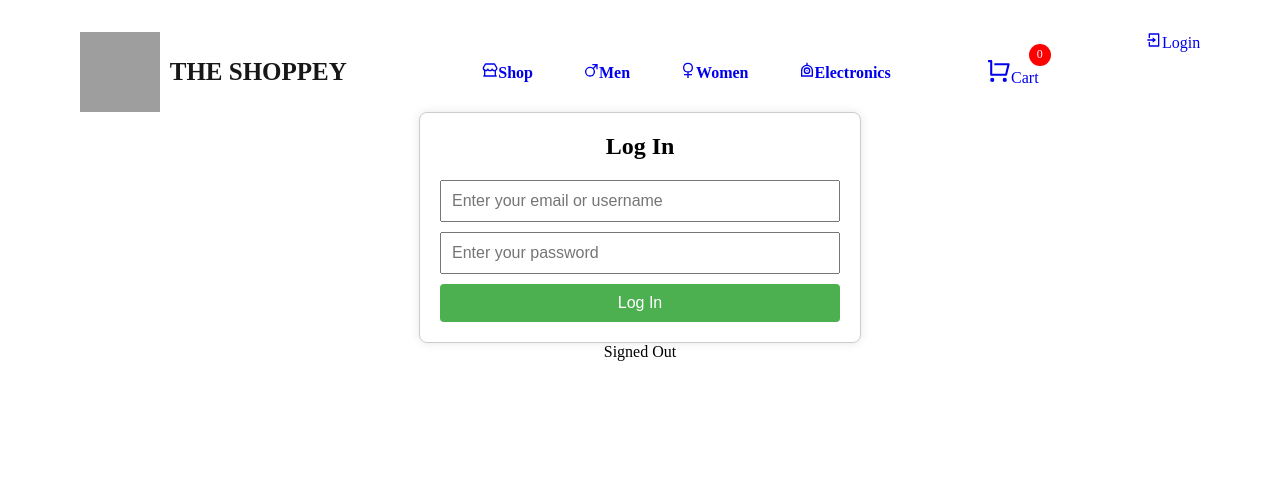
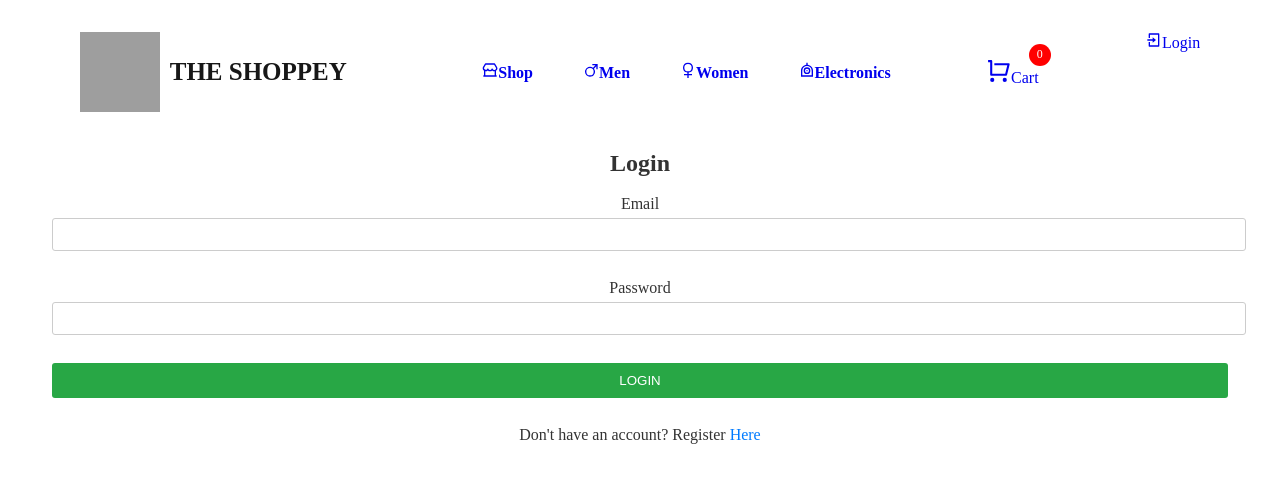
Before and after one commit to Ian-Ndungu/The-Shoppey, a React (Vite) app: page /login in a window 1280 px wide. Shown: the top 482 px of the page. Built offline with nearby package versions, Linux system fonts and the light colour scheme; no server answers; grey boxes are pictures that could not be loaded.

Commit message:
dealt with login

```diff
--- a/src/App.jsx
+++ b/src/App.jsx
@@ -6,11 +6,13 @@ import Cart from './pages/Cart';
 import WomenClothing from './pages/womens';
 import MenClothing from './pages/men';
 import Shop from './pages/shop';
-import SignIn from './pages/login';
+import {Login} from './pages/login';
+import Signup from './pages/signup';
 import Jewelery from './pages/jewelery';
 import About from './pages/about';
 import './App.css'
 import { CartContextProvider } from './pages/cartcontext';
+import RequireAuth from './components/RequireAuth';
 
 
 function App() {
@@ -36,6 +38,7 @@ function App() {
         <BrowserRouter>
           <Navbar />
           <Routes>
+            <Route element={<RequireAuth/>}>
             <Route path='/'element={<Shop />}/>
             <Route path='/mens'element={<MenClothing onAddToCart={handleAddToCart}/>}/>
             <Route path='/womens'element={<WomenClothing onAddToCart={handleAddToCart}/>}/>
@@ -43,7 +46,10 @@ function App() {
             <Route path='/cart' element={<Cart cartItems={cart} onCheckout={handleCheckout} onDeleteItem={handleDeleteItem} />} />
             <Route path='/jewelery' element={<Jewelery onAddToCart={handleAddToCart}/>}/>
             <Route path='/about' element={<About />} />
-            <Route path='/login' element={<SignIn />} />
+
+            </Route>
+            <Route path='/login' element={<Login />} />
+            <Route path='/signup' element={<Signup />} />
           </Routes>
         </BrowserRouter>
       </CartContextProvider>
--- /dev/null
+++ b/src/components/RequireAuth.jsx
@@ -0,0 +1,14 @@
+import React from 'react'
+import { Outlet, Navigate, useLocation } from 'react-router-dom'
+import { auth } from '../firebase'
+
+function RequireAuth() {
+    const location = useLocation()
+    console.log(auth)
+    return (
+        auth?.currentUser?.email ? <Outlet/> : <Navigate to="/login" state={{from:location}} replace/>
+    )
+
+}
+
+export default RequireAuth
--- a/src/firebase.jsx
+++ b/src/firebase.jsx
@@ -1,26 +1,30 @@
 // Import the functions you need from the SDKs you need
 import { initializeApp } from "firebase/app";
 import { getAnalytics } from "firebase/analytics";
-import { getAuth,signInWithEmailAndPassword, createUserWithEmailAndPassword} from "firebase/auth";
+import { getAuth,signInWithEmailAndPassword, createUserWithEmailAndPassword, signOut} from "firebase/auth";
+import { getFirestore } from 'firebase/firestore';
+import { getStorage } from 'firebase/storage';
 // TODO: Add SDKs for Firebase products that you want to use
 // https://firebase.google.com/docs/web/setup#available-libraries
 
 // Your web app's Firebase configuration
 // For Firebase JS SDK v7.20.0 and later, measurementId is optional
-const firebaseConfig = {
-  apiKey: "AIzaSyAN76hYTAMlMqB0t6I3agq_O4rOjsSvuBw",
-  authDomain: "the-shoppey.firebaseapp.com",
-  projectId: "the-shoppey",
-  storageBucket: "the-shoppey.appspot.com",
-  messagingSenderId: "703358051759",
-  appId: "1:703358051759:web:6d16aa82ce837142187b5a",
-  measurementId: "G-YNJKTGTYF3"
-};
+  const firebaseConfig = {
+    apiKey: "AIzaSyBkTGVhTTj3q2lP0PcIUmKZkgXPMT-dOfk",
+    authDomain: "the-shoppey-66657.firebaseapp.com",
+    projectId: "the-shoppey-66657",
+    storageBucket: "the-shoppey-66657.appspot.com",
+    messagingSenderId: "2369653027",
+    appId: "1:2369653027:web:f617aec644316300b82496",
+    measurementId: "G-273DLNG5T0"
+  };
 
-// Initialize Firebase
+
+// Initialize Firebase Authentication and get a reference to the service
 const app = initializeApp(firebaseConfig);
 const analytics = getAnalytics(app);
+const auth = getAuth(app);
+const db = getFirestore(app);
+const storage = getStorage(app);
 
-// Initialize Firebase Authentication and get a reference to the service
-const auth = getAuth(app);
-export { auth, signInWithEmailAndPassword, createUserWithEmailAndPassword };
+export { auth, db, storage, signInWithEmailAndPassword, createUserWithEmailAndPassword, signOut};
--- a/src/pages/Cart.jsx
+++ b/src/pages/Cart.jsx
@@ -1,13 +1,28 @@
-import React, { useContext } from 'react';
+import React, { useContext, useEffect } from 'react';
 import { CartContext } from '../pages/cartcontext';
-import { Link } from 'react-router-dom';
+import { Link, useNavigate } from 'react-router-dom';
 import { RiAddFill, RiDeleteBinLine, RiSubtractFill } from 'react-icons/ri';
-import './Cart.css'
+import { auth } from '../firebase';
+import './Cart.css';
 
-export const Cart = () => {
+const Cart = () => {
   const { shoppingCart, dispatch, totalPrice, totalQty } = useContext(CartContext);
 
-  const calculateTotalPrice = (cartItems) => cartItems.reduce((acc, item) => acc + (item.price * item.qty), 0);
+  const calculateTotalPrice = (cartItems) =>
+    cartItems.reduce((acc, item) => acc + item.price * item.qty, 0);
+
+  const history = useNavigate();
+  console.log(auth.currentUser)
+
+  useEffect(() => {
+    const unsubscribe = auth.onAuthStateChanged((user) => {
+      if (!user) {
+        history('/login');
+      }
+    });
+
+    return () => unsubscribe();
+  }, [history]);
 
   return (
     <>
@@ -16,10 +31,12 @@ export const Cart = () => {
         {shoppingCart.length === 0 && (
           <>
             <div>No items in your cart...</div>
-            <div><Link to="/">Return to Home page</Link></div>
+            <div>
+              <Link to="/">Return to Home page</Link>
+            </div>
           </>
         )}
-        {shoppingCart && shoppingCart.map((cart) => (
+        {shoppingCart.map((cart) => (
           <div className="cart-card" key={cart.id}>
             <div className="cart-img">
               <img src={cart.image} alt={cart.title} />
@@ -41,7 +58,10 @@ export const Cart = () => {
 
             <div className="cart-price">$ {(cart.price * cart.qty).toFixed(2)}</div>
 
-            <button className="delete-btn" onClick={() => dispatch({ type: 'DELETE', id: cart.id, cart })}>
+            <button
+              className="delete-btn"
+              onClick={() => dispatch({ type: 'DELETE', id: cart.id, cart })}
+            >
               <RiDeleteBinLine />
             </button>
           </div>
--- a/src/pages/login.css
+++ b/src/pages/login.css
@@ -1,13 +1,14 @@
-/* SignIn.css */
-
-.signin-container {
-    max-width: 400px;
+.container {
+  max-width: 1280px;
   margin: 0 auto;
   padding: 20px;
-    border: 1px solid #ccc;
-    border-radius: 8px;
+  border-radius: 5px;
   background-color: #fff;
-    box-shadow: 0 0 10px rgba(0, 0, 0, 0.1);
+}
+
+h2 {
+  text-align: center;
+  color: #333;
 }
 
 form {
@@ -15,39 +16,53 @@
   flex-direction: column;
 }
 
-  h1 {
-    font-size: 24px;
-    margin-bottom: 20px;
+label {
+  margin-bottom: 5px;
+  color: #333;
 }
 
-  input {
-    margin-bottom: 10px;
-    padding: 10px;
-    font-size: 16px;
-  }
-
-  button {
-    background-color: #4caf50;
-    color: #fff;
-    padding: 10px;
-    font-size: 16px;
-    cursor: pointer;
-    border: none;
-    border-radius: 4px;
-  }
-
-  .alert {
-    background-color: red;
-    color: white;
-    padding: 10px;
-    border-radius: 5px;
+.input-field {
   margin-bottom: 10px;
 }
 
-  .signup-authdetails-container {
-    display: flex;
-    justify-content: space-between;
-    margin-top: 20px;
+.form-control {
+  width: 100%;
+  padding: 8px;
+  margin-bottom: 10px;
+  border: 1px solid #ccc;
+  border-radius: 3px;
 }
 
-  /* Add styles for SignUp and AuthDetails components as needed */
+.btn {
+  width: 100%;
+  padding: 10px;
+  background-color: #28a745;
+  color: #fff;
+  border: none;
+  border-radius: 3px;
+  cursor: pointer;
+}
+
+.btn:hover {
+  background-color: #218838;
+}
+
+.error-msg {
+  color: #dc3545;
+}
+
+span {
+  display: block;
+  text-align: center;
+  margin-top: 10px;
+  color: #333;
+}
+
+span a {
+  color: #007bff;
+  text-decoration: none;
+}
+
+span a:hover {
+  text-decoration: underline;
+}
--- a/src/pages/login.jsx
+++ b/src/pages/login.jsx
@@ -1,68 +1,61 @@
 import React, { useState } from 'react';
-import { useDispatch } from 'react-redux';
-import { useNavigate, Link } from 'react-router-dom';
-import { signInWithEmailAndPassword, auth } from '../firebase';
-import SignUp from './signup'; // Import SignUp component
-import AuthDetails from './AuthDetails'; // Import AuthDetails component
+import { auth,signInWithEmailAndPassword } from '../firebase';
 import './login.css'
+import { Link, useNavigate } from 'react-router-dom';
 
-const CustomAlert = ({ message }) => (
-  <div style={{ backgroundColor: 'red', color: 'white', padding: '10px', borderRadius: '5px' }}>
-    {message}
-  </div>
-);
-
-const SignIn = () => {
+export const Login = () => {
   const [email, setEmail] = useState('');
   const [password, setPassword] = useState('');
-  const [isValidAccount, setIsValidAccount] = useState(true);
-  const [showAlert, setShowAlert] = useState(false);
-  const navigate = useNavigate(); // Initialize useHistory
+  const [error, setError] = useState('');
+  const navigate = useNavigate(); // Initialized useNavigate
 
-  const signInHandler = async (e) => {
+  const login = async (e) => {
     e.preventDefault();
 
     try {
-      await signInWithEmailAndPassword(auth, email, password);
-      setIsValidAccount(true);
+      await signInWithEmailAndPassword(auth,email, password);
+      setEmail('');
+      setPassword('');
+      setError('');
       navigate('/');
-    } catch (error) {
-      setIsValidAccount(false);
-      setShowAlert(true);
+    } catch (err) {
+      setError(err.message);
     }
   };
 
   return (
-    <div>
-      <div className='signin-container'>
-        <form onSubmit={signInHandler}>
-          <h1>Log In</h1>
+    <div className='container'>
+      <br />
+      <h2>Login</h2>
+      <br />
+      <form autoComplete='off' className='form-group' onSubmit={login}>
+        <label htmlFor='email'>Email</label>
         <input
-            type='text'
-            placeholder='Enter your email or username'
+          type='email'
+          className='form-control'
+          required
+          onChange={(e) => setEmail(e.target.value)}
           value={email}
-            onChange={(e) => setEmail(e.target.value)}
         />
+        <br />
+        <label htmlFor='password'>Password</label>
         <input
           type='password'
-            placeholder='Enter your password'
+          className='form-control'
+          required
+          onChange={(e) => setPassword(e.target.value)}
           value={password}
-            onChange={(e) => setPassword(e.target.value)}
         />
-          <button type='submit'>Log In</button>
-          {showAlert && (
-            <div>
-              <CustomAlert message="Account doesn't exist. Would you like to " />
-            </div>
-          )}
+        <br />
+        <button type='submit' className='btn btn-success btn-md mybtn'>
+          LOGIN
+        </button>
       </form>
-      </div>
-      <div>
-        {!isValidAccount && <SignUp />}
-        <AuthDetails />
-      </div>
+      {error && <span className='error-msg'>{error}</span>}
+      <br />
+      <span>
+        Don't have an account? Register <Link to='/signup'>Here</Link>
+      </span>
     </div>
   );
 };
-
-export default SignIn;
--- a/src/pages/navbar.jsx
+++ b/src/pages/navbar.jsx
@@ -1,18 +1,31 @@
-import React, { useState, useEffect } from 'react';
+import React, { useState, useEffect, useContext } from 'react';
 import { RiLoginBoxLine, RiMenLine, RiRobotLine, RiShoppingCartLine, RiStore2Line, RiWomenLine } from 'react-icons/ri';
 import './navbar.css';
 import shopLogo from "../images/e-commerce.jpg";
-import { Link } from 'react-router-dom';
+import { Link, useNavigate } from 'react-router-dom';
+import {signOut, auth} from "../firebase"
+import { CartContext } from './cartcontext';
 
 function Navbar({ cartItems }) {
   // State to manage the active menu and cart count
   const [menu, setMenu] = useState('sharp');
-  const [cartCount, setCartCount] = useState(0);
 
-  // Update cartCount when cartItems change
-  useEffect(() => {
-    setCartCount(cartItems?.length ?? 0);
-  }, [cartItems]);
+  // useEffect(() => {
+  //   setCartCount(cartItems?.length ?? 0);
+  // }, [cartItems]);
+  const { shoppingCart } = useContext(CartContext);
+  const navigate = useNavigate()
+
+    const handleSignOut = () => {
+      signOut(auth).then(()=>{
+        console.log("sign out successful")
+        navigate("/login")
+      }).catch(error=>{
+        console.log(error)
+      })
+
+
+    }
 
   return (
     <div className='navbar'>
@@ -40,12 +53,15 @@ function Navbar({ cartItems }) {
       </ul>
       <div className='cart'>
         <Link style={{ textDecoration: 'none' }} to='/cart'><RiShoppingCartLine className='cart-icon' />Cart</Link>
-        <div className="nav-cart-count">{cartCount}</div>
+        <div className="nav-cart-count">{shoppingCart.length}</div>
       </div>
+      {!auth?.currentUser?.email && (<div className='login'>
+        <Link style={{ textDecoration: 'none' }} to='/login'><RiLoginBoxLine className='user-icon' />Login</Link>
+      </div>)}
+      {auth?.currentUser?.email &&( <div className='sign-out'>
+        <button className='Authentication' onClick={handleSignOut}>Sign Out</button>
+      </div>)}
 
-      <div className='login'>
-        <Link style={{ textDecoration: 'none' }} to='/login'><RiLoginBoxLine className='user-icon' />Login</Link>
-      </div>
     </div>
   );
 }
--- a/src/pages/signup.jsx
+++ b/src/pages/signup.jsx
@@ -1,49 +1,84 @@
 import React, { useState } from 'react';
-import { createUserWithEmailAndPassword } from '../firebase';
-import { auth } from '../firebase';
+import { createUserWithEmailAndPassword, auth, db } from '../firebase';
+import { Link } from 'react-router-dom';
 
-const SignUp = () => {
+const Signup = (props) => {
+  // defining state
+  const [name, setName] = useState('');
   const [email, setEmail] = useState('');
   const [password, setPassword] = useState('');
-  const [username, setUsername] = useState('');
+  const [error, setError] = useState('');
 
-  const signUp = (e) => {
+  // signup
+  const signup = (e) => {
     e.preventDefault();
-    createUserWithEmailAndPassword(auth, email, password, username)
-      .then((userCredentials) => {
-        console.log(userCredentials);
+    createUserWithEmailAndPassword(auth, email, password)
+      .then((cred) => {
+        // Used 'db' instance to access the collection
+        db.collection('SignedUpUsersData')
+          .doc(cred.user.uid)
+          .set({
+            Name: name,
+            Email: email,
+            Password: password
+          })
+          .then(() => {
+            setName('');
+            setEmail('');
+            setPassword('');
+            setError('');
+            props.history.push('/login');
+          })
+          .catch((err) => setError(err.message));
       })
-      .catch((error) => {
-        console.log(error);
-      });
+      .catch((err) => setError(err.message));
   };
 
   return (
-    <div className='signin-container'>
-      <form onSubmit={signUp}>
-        <h1>Create Account</h1>
+    <div className='container'>
+      <br />
+      <h2>Sign up</h2>
+      <br />
+      <form autoComplete="off" className='form-group' onSubmit={signup}>
+        <label htmlFor="name">Name</label>
         <input
-          type='text'
-          placeholder='Choose a username'
-          value={username}
-          onChange={(e) => setUsername(e.target.value)}
+          type="text"
+          className="form-control"
+          required
+          onChange={(e) => setName(e.target.value)}
+          value={name}
         />
+        <br />
+        <label htmlFor="email">Email</label>
         <input
-          type='text'
-          placeholder='Enter your email'
+          type="email"
+          className="form-control"
+          required
+          onChange={(e) => setEmail(e.target.value)}
           value={email}
-          onChange={(e) => setEmail(e.target.value)}
         />
+        <br />
+        <label htmlFor="password">Password</label>
         <input
-          type='password'
-          placeholder='Enter your password'
+          type="password"
+          className="form-control"
+          required
+          onChange={(e) => setPassword(e.target.value)}
           value={password}
-          onChange={(e) => setPassword(e.target.value)}
         />
-        <button type='submit'>Sign Up</button>
+        <br />
+        <button type="submit" className='btn btn-success btn-md mybtn'>
+          SUBMIT
+        </button>
       </form>
+      {error && <span className='error-msg'>{error}</span>}
+      <br />
+      <span>
+        Already have an account? Login
+        <Link to="/login"> Here</Link>
+      </span>
     </div>
   );
 };
 
-export default SignUp;
+export default Signup;
--- a/src/pages/womens.css
+++ b/src/pages/womens.css
@@ -1,6 +1,6 @@
 .map {
     display: grid;
-    grid-template-columns: 1fr 1fr 1fr;
+    grid-template-columns: 1fr 1fr 1fr 1fr;
     grid-gap: 10px;
     list-style: none;
     margin-top: 80px;
```
Lines whose indentation alone changed are shown as unchanged.
